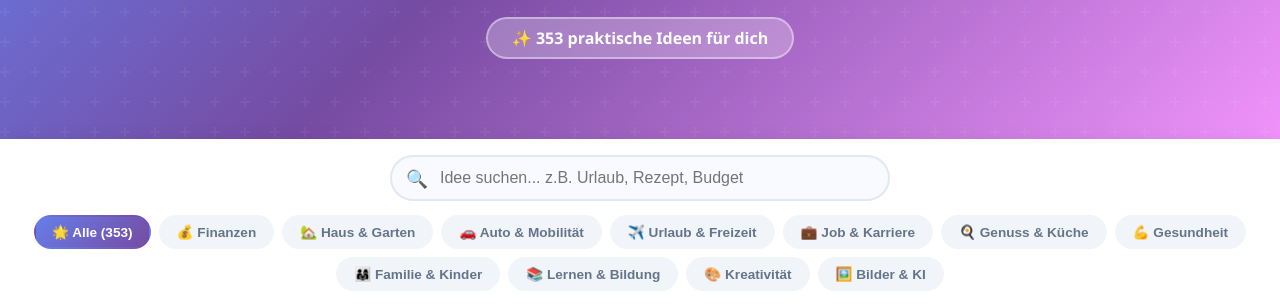
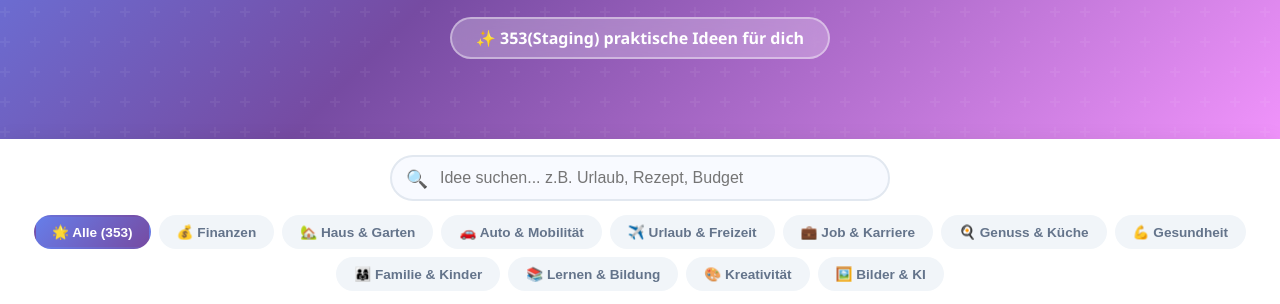
Before and after one commit to KGut-Coder/KI-im-Alltag, a plain HTML site: page index.html in a window 1280 px wide. Shown: the part 233-537 px from the top of the page. Drawn offline with Linux system fonts and the light colour scheme.

Commit message:
Update index.html

```diff
--- a/index.html
+++ b/index.html
@@ -133,7 +133,7 @@
 <div class="hero">
   <h1>🤖 <span>353</span> KI im Alltag</h1>
   <p>Spielerisch · Abenteuerlich · Lustvoll · Nützlich · Genussvoll<br>Entdecke wie Künstliche Intelligenz deinen Alltag bereichert!</p>
-  <div class="hero-count">✨ 353 praktische Ideen für dich</div>
+  <div class="hero-count">✨ 353(Staging) praktische Ideen für dich</div>
 </div>
 
 <div class="controls">
```
